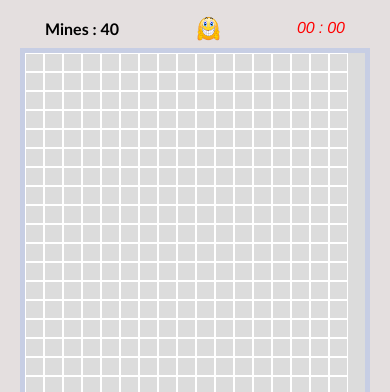
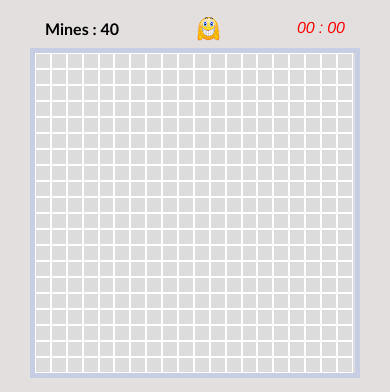
Before and after one commit to Naveen-ms/Naveen-ms.github.io, a plain HTML site: page index.html in a window 390 px wide. Shown: the top 392 px of the page. Drawn offline with nearby package versions, Linux system fonts and the light colour scheme.

Commit message:
Update style.css

```diff
--- a/style.css
+++ b/style.css
@@ -165,8 +165,8 @@ body{
     }
 
     #box{
-        height: 340px;
-        width: 340px;
+        height: 320px;
+        width: 320px;
         background-color: gainsboro;
         border:5px solid rgb(199, 206, 228);
         display:flex;
@@ -174,8 +174,8 @@ body{
     }
 
     #box div{
-        height:17px;
-        width:17px;
+        height:13.9px;
+        width:13.9px;
         border:1px solid rgb(255, 255, 255);
         display: flex;
         justify-content: center;
```
